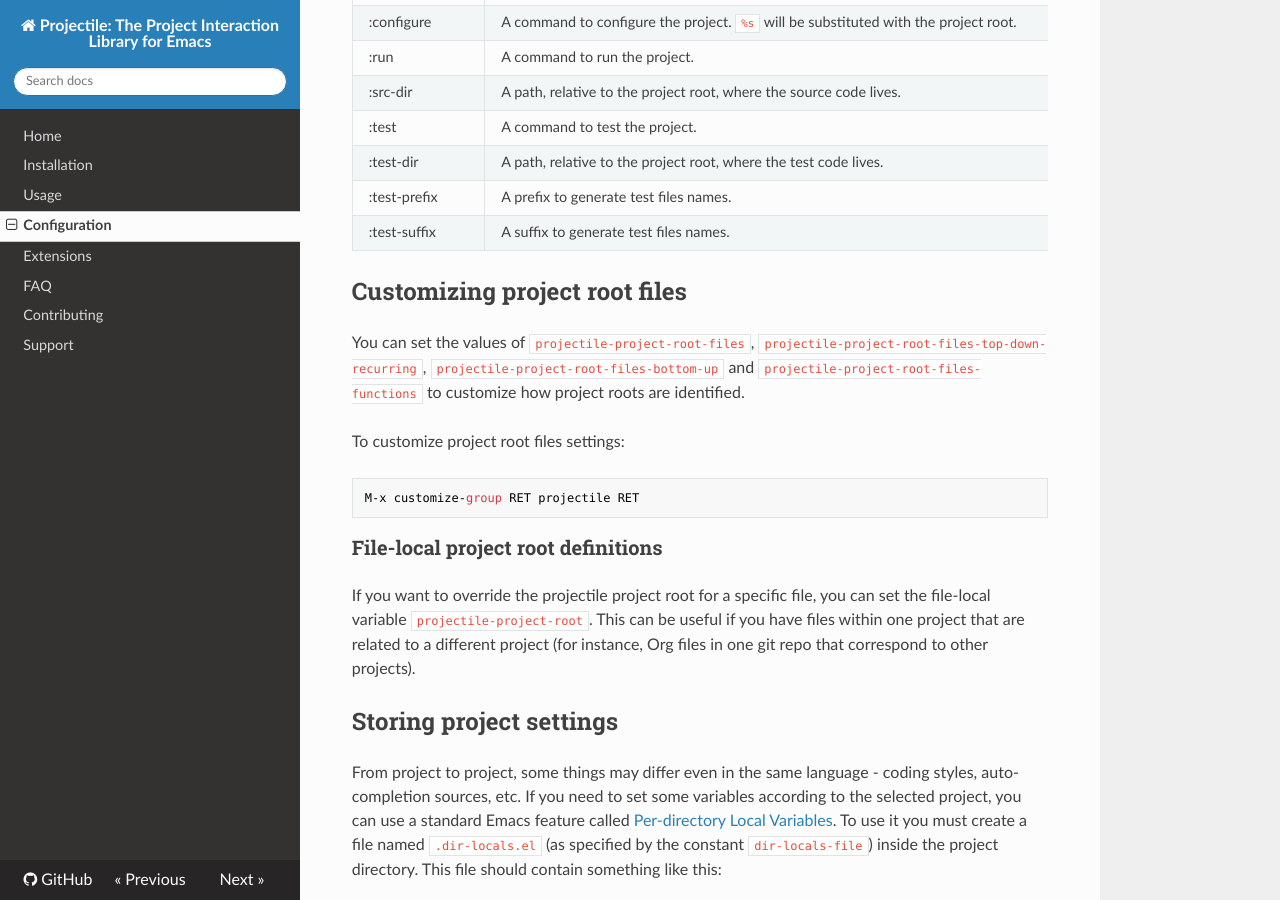
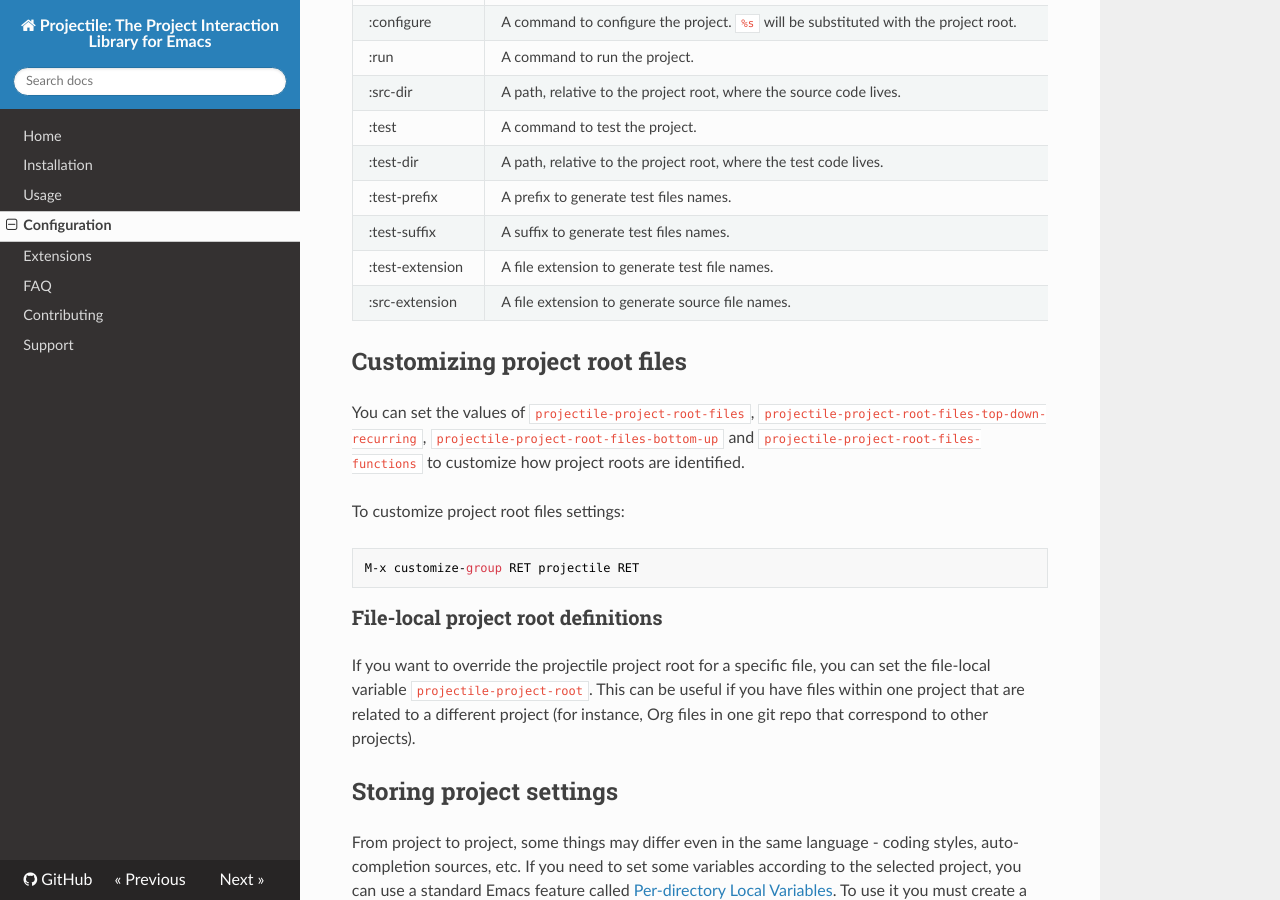
Before and after one commit to bbatsov/projectile, an MkDocs documentation site: the page built from doc/configuration.md, in a window 1280 px wide and 900 px high, scrolled down 5118 px. Built offline with MkDocs 1.6.1, drawn with Linux system fonts in a browser that asks for light colours; nearby versions of some CDN libraries; old or Windows-style settings are respelled for this version of MkDocs.

Commit message:
Add support for test files with a different extension

```diff
--- a/doc/configuration.md
+++ b/doc/configuration.md
@@ -266,6 +266,8 @@
 :test-dir        | A path, relative to the project root, where the test code lives.
 :test-prefix     | A prefix to generate test files names.
 :test-suffix     | A suffix to generate test files names.
+:test-extension  | A file extension to generate test file names.
+:src-extension   | A file extension to generate source file names.
 
 ## Customizing project root files
 
```
Also changed, not shown: 2 other files.
